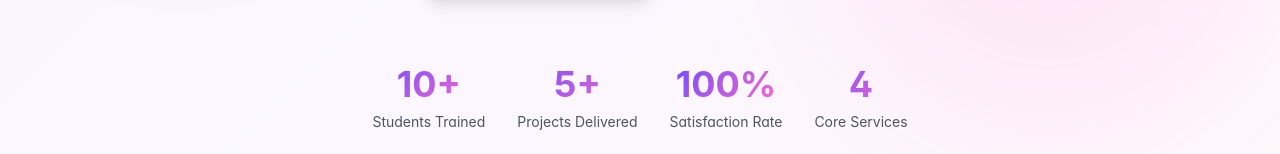
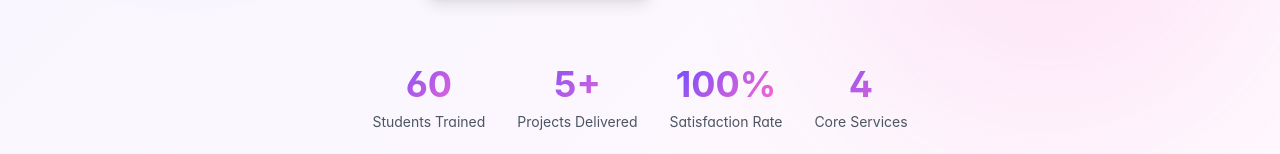
Before and after one commit to 6ixmindslabs-hue/6ixmindslabs, a React (Vite) app in the folder frontend/: page / in a window 1280 px wide. Shown: the part 579-733 px from the top of the page. Built offline with nearby package versions, Linux system fonts and the light colour scheme.

Commit message:
update the trained student count

```diff
--- a/frontend/src/pages/Home.jsx
+++ b/frontend/src/pages/Home.jsx
@@ -56,7 +56,7 @@ export default function Home() {
   ];
 
   const stats = [
-    { number: '10+', label: 'Students Trained' },
+    { number: '60', label: 'Students Trained' },
     { number: '5+', label: 'Projects Delivered' },
     { number: '100%', label: 'Satisfaction Rate' },
     { number: '4', label: 'Core Services' },
```
